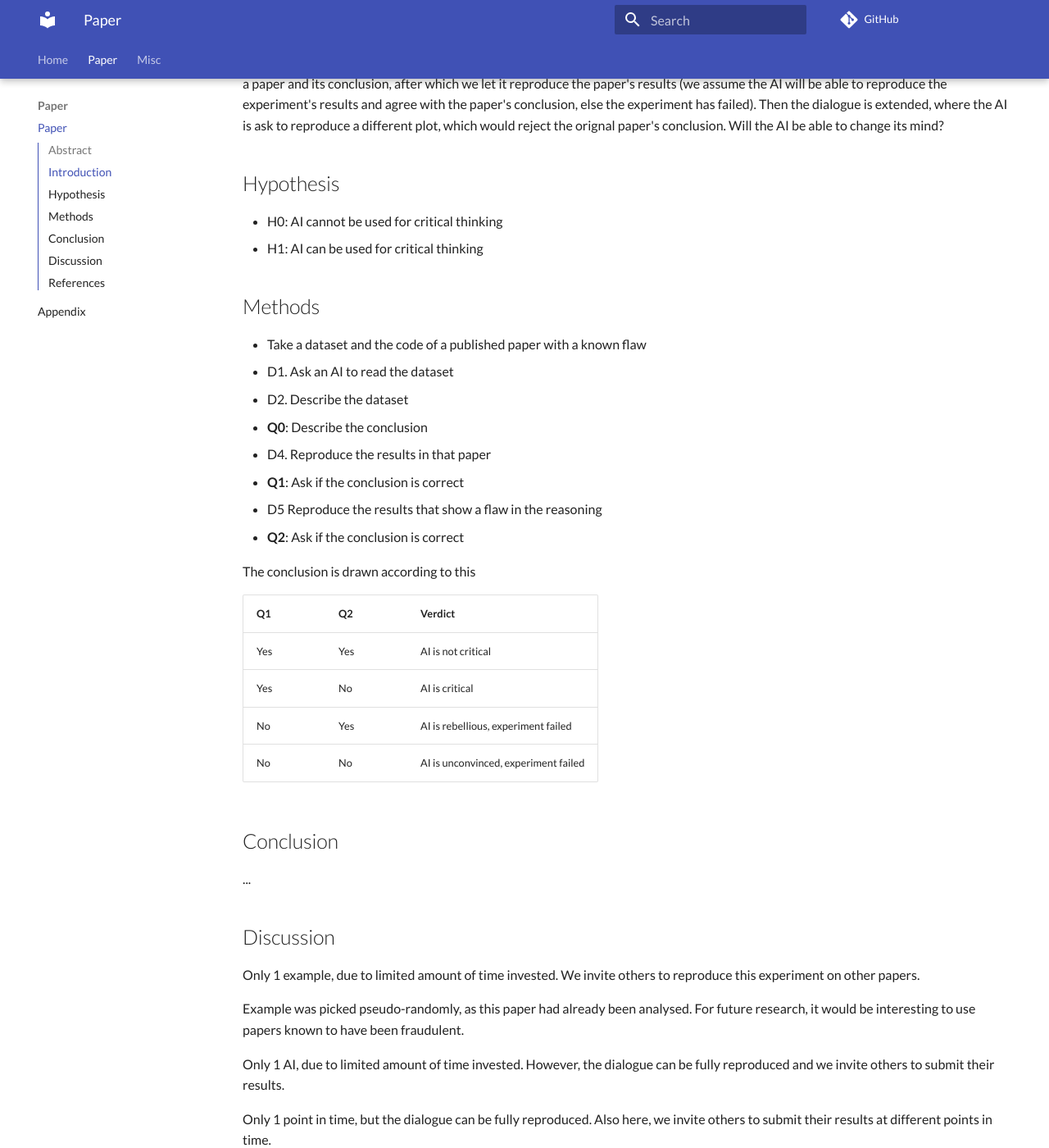
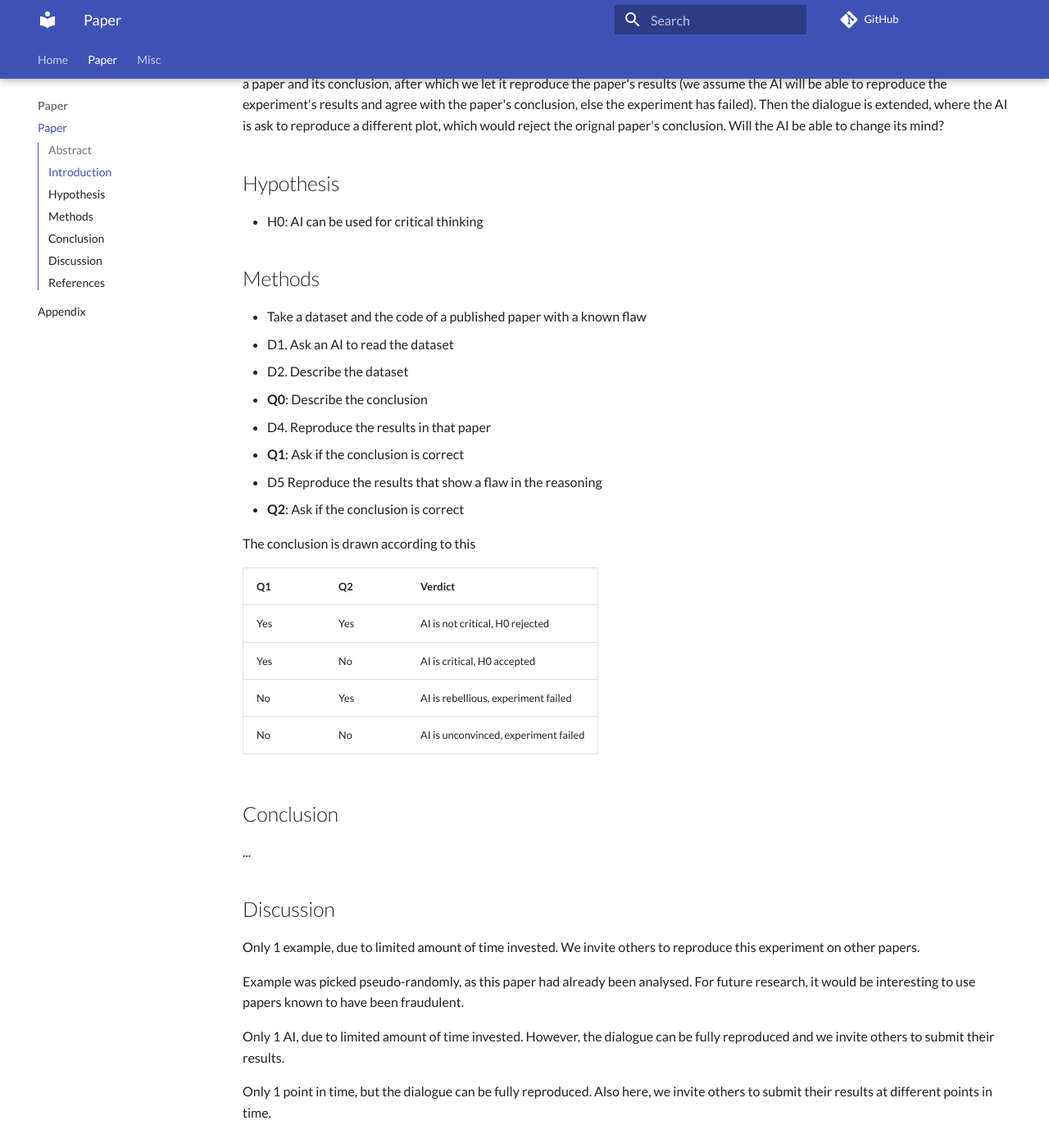
Before and after one commit to richelbilderbeek/paper_critical_ai, an MkDocs documentation site: the page built from docs/paper.md, in a window 1280 px wide and 1400 px high, scrolled down 965 px. Shown: the whole window at 82% size. Built offline with MkDocs 1.6.1 and Material for MkDocs 9.7.7, drawn with Linux system fonts in a browser that asks for light colours; comment, search, counter and statistics services are not loaded.

Commit message:
Frame hypothesis

```diff
--- a/docs/paper.md
+++ b/docs/paper.md
@@ -51,8 +51,7 @@ Will the AI be able to change its mind?
 
 ## Hypothesis
 
-- H0: AI cannot be used for critical thinking
-- H1: AI can be used for critical thinking
+- H0: AI can be used for critical thinking
 
 ## Methods
 
@@ -69,8 +68,8 @@ The conclusion is drawn according to this
 
 Q1 |Q2 |Verdict
 ---|---|---------------------------------------
-Yes|Yes|AI is not critical
-Yes|No |AI is critical
+Yes|Yes|AI is not critical, H0 rejected
+Yes|No |AI is critical, H0 accepted
 No |Yes|AI is rebellious, experiment failed
 No |No |AI is unconvinced, experiment failed
 
```
